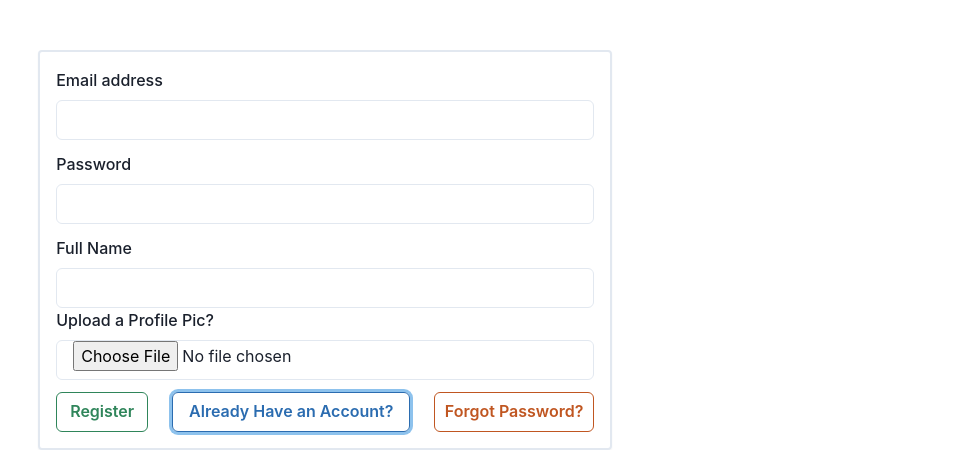
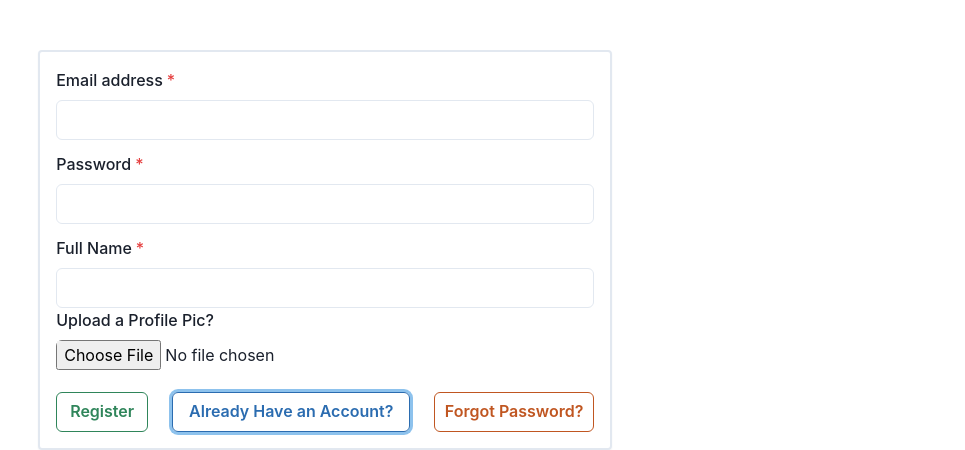
Before and after one commit to danielkarpen/loginpage, a React (Create React App) app: page / in a window 1280 px wide. Both pictures are taken after a click on the button "No Account Yet?". Shown: the part 170-620 px from the top of the page, without its empty margins (315-1280 px from the left). Built offline with nearby package versions, Linux system fonts and the light colour scheme.

Commit message:
refactor useState to useReducer

```diff
--- a/src/components/LoginRegistrationForm/index.js
+++ b/src/components/LoginRegistrationForm/index.js
@@ -8,41 +8,40 @@ import {
   Input,
 } from '@chakra-ui/react';
 import api from 'api';
-import { useState } from 'react';
+import { useReducer } from 'react';
 
-function renderSubmitTxt(mode) {
-  switch (mode) {
-    case 'login':
-      return 'Login';
-    case 'registration':
-      return 'Register';
-    case 'forgotten':
-      return 'Reset Password';
+function reducer(state, { type, payload }) {
+  switch (type) {
+    case 'activate-login-mode':
+      return { ...state, ...{ mode: 'login', info: '' } };
+    case 'activate-registration-mode':
+      return { ...state, ...{ mode: 'registration', info: '' } };
+    case 'activate-forgotten-mode':
+      return { ...state, ...{ mode: 'forgotten', info: '' } };
+    case 'update-info':
+      return { ...state, ...{ info: payload } };
     default:
-      throw new Error('Illegal form mode');
+      throw new Error('Illegal action!');
   }
 }
 
 function LoginRegistrationForm() {
-  const [forgot, setForgot] = useState(false);
-  const [mode, setMode] = useState('login');
-  const [info, setInfo] = useState(null);
+  const [formState, dispatch] = useReducer(reducer, { mode: 'login' });
 
   const handleClick = ({ target: { innerText } }) => {
-    setInfo(() => null);
     if (
       innerText === 'Already Have an Account?' ||
       innerText === 'Login/Register'
     ) {
-      setMode(() => 'login');
+      dispatch({ type: 'activate-login-mode' });
     } else {
       switch (innerText) {
         case 'No Account Yet?':
-          setMode(() => 'registration');
+          dispatch({ type: 'activate-registration-mode' });
           break;
 
         case 'Forgot Password?':
-          setMode(() => 'forgotten');
+          dispatch({ type: 'activate-forgotten-mode' });
           break;
         default:
           throw new Error('Illegal action!');
@@ -50,18 +49,31 @@ function LoginRegistrationForm() {
     }
   };
 
+  function renderSubmitTxt(mode) {
+    switch (formState.mode) {
+      case 'login':
+        return 'Login';
+      case 'registration':
+        return 'Register';
+      case 'forgotten':
+        return 'Reset Password';
+      default:
+        throw new Error('Illegal form mode');
+    }
+  }
+
   const handleSubmit = async function (event) {
     event.preventDefault();
     const email = event.target.elements[0].value;
     const password = event.target.elements[1].value;
 
-    switch (mode) {
+    switch (formState.mode) {
       case 'login':
         try {
           const user = await api.show(email, password);
           console.log(user);
         } catch (error) {
-          setInfo(() => error.message);
+          dispatch({ type: 'update-info', payload: error.message });
         }
         break;
       case 'registration':
@@ -69,70 +81,82 @@ function LoginRegistrationForm() {
           const user = await api.create(email, password);
           console.log(user);
         } catch (error) {
-          setInfo(() => error.message);
+          dispatch({ type: 'update-info', payload: error.message });
         }
         break;
       case 'forgotten':
         try {
           const msg = await api.update(email);
-          setInfo(() => msg);
+          dispatch({ type: 'update-info', payload: msg });
         } catch (error) {
-          setInfo(() => error.message);
+          dispatch({ type: 'update-info', payload: error.message });
         }
         break;
       default:
         throw new Error('Illegal action!');
     }
 
-    await api.show(
-      event.target.elements[0].value,
-      event.target.elements[0].value
-    );
+    // await api.show(
+    //   event.target.elements[0].value,
+    //   event.target.elements[0].value
+    // );
   };
 
   return (
     <form className="flex flex-col gap-3" onSubmit={handleSubmit}>
-      <FormControl id="email">
+      <FormControl id="email" isRequired>
         <FormLabel>Email address</FormLabel>
         <Input type="email" />
       </FormControl>
 
-      <Collapse in={!(mode === 'forgotten')} animateOpacity>
-        <FormControl id="password">
+      <Collapse in={!(formState.mode === 'forgotten')} animateOpacity>
+        <FormControl id="password" isRequired>
           <FormLabel>Password</FormLabel>
           <Input type="password" />
         </FormControl>
       </Collapse>
 
-      <Collapse in={mode === 'registration'} animateOpacity>
-        <FormControl id="name">
+      <Collapse
+        in={formState.mode === 'registration'}
+        animateOpacity
+        unmountOnExit
+      >
+        <FormControl id="name" isRequired>
           <FormLabel>Full Name</FormLabel>
           <Input type="text" />
         </FormControl>
 
         <FormControl id="profile">
           <FormLabel>Upload a Profile Pic?</FormLabel>
-          <Input type="file" accept="image/*" />
+          <Input
+            type="file"
+            accept="image/*"
+            className="no-border no-left-padding"
+          />
         </FormControl>
       </Collapse>
 
       <ButtonGroup variant="outline" spacing="6">
         <Button type="submit" colorScheme="green">
-          {renderSubmitTxt(mode)}
+          {renderSubmitTxt(formState.mode)}
         </Button>
 
-        <Fade in={!(mode === 'forgotten')}>
+        <Fade in={!(formState.mode === 'forgotten')}>
           <Button type="button" colorScheme="blue" onClick={handleClick}>
-            {mode === 'login' ? 'No Account Yet?' : 'Already Have an Account?'}
+            {formState.mode === 'login'
+              ? 'No Account Yet?'
+              : 'Already Have an Account?'}
           </Button>
         </Fade>
 
         <Button type="button" colorScheme="orange" onClick={handleClick}>
-          {mode === 'forgotten' ? 'Login/Register' : 'Forgot Password?'}
+          {formState.mode === 'forgotten'
+            ? 'Login/Register'
+            : 'Forgot Password?'}
         </Button>
       </ButtonGroup>
 
-      {info ? <p className="text-red-300">{info}</p> : null}
+      {formState.info ? <p className="text-red-300">{formState.info}</p> : null}
     </form>
   );
 }
```
